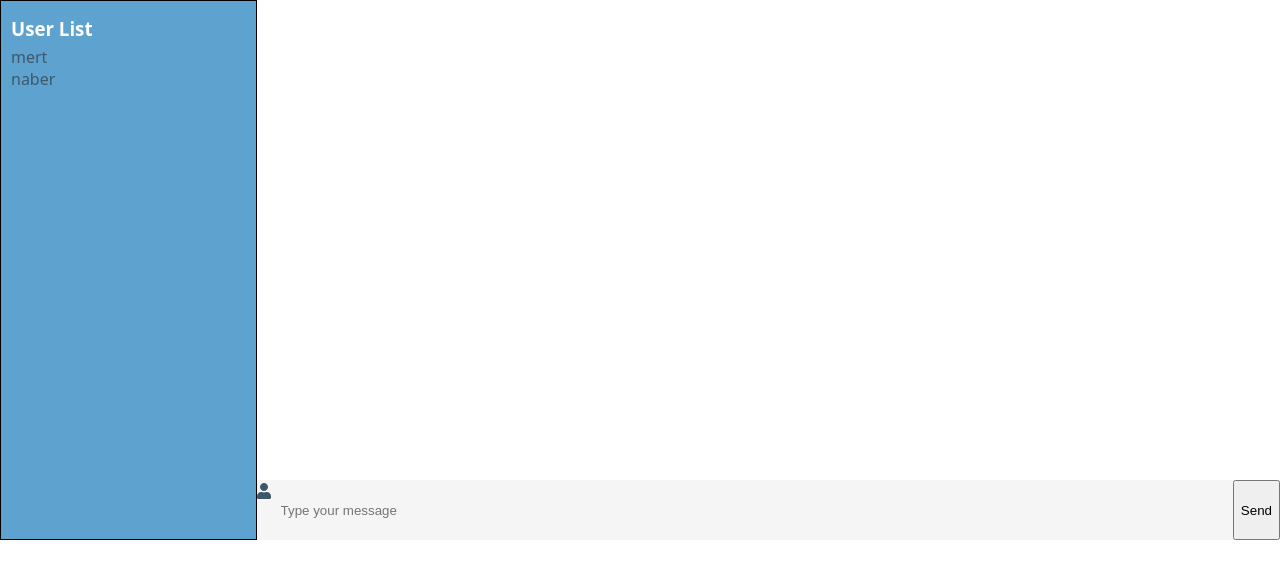
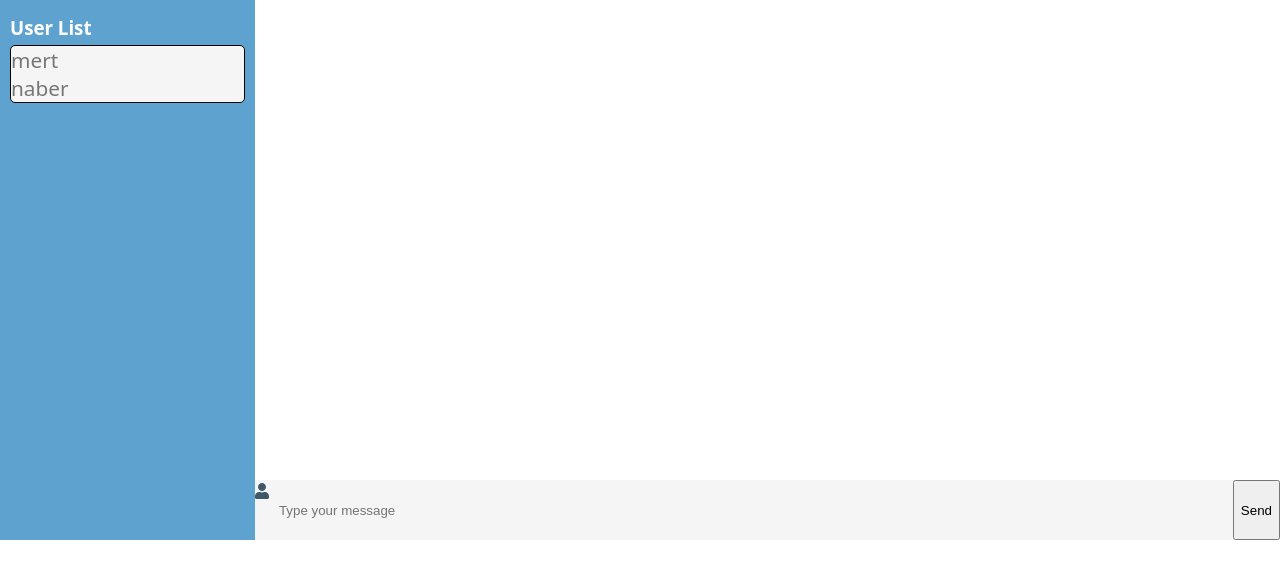
Before and after one commit to MertWithMouth/ChatUI, a React (Create React App) app in the folder my-chat/: page / in a window 1280 px wide. Both pictures are taken after typing "Sample" into the empty fields and a click on the button "Log-In". Shown: the top 578 px of the page. Built offline with nearby package versions, Linux system fonts and the light colour scheme.

Commit message:
Building some

```diff
--- a/my-chat/src/Components/DisplayMessage/DisplayMessage.css
+++ b/my-chat/src/Components/DisplayMessage/DisplayMessage.css
@@ -2,3 +2,57 @@
 
   width: 480px;
 }
+
+.message-row {
+  display: grid;
+  grid-template-columns: 70%;
+  margin-bottom: 20px;
+}
+
+.messagedata {
+  display: grid;
+}
+
+.you-message {
+  justify-content: end;
+}
+
+.you-message .messagedata {
+  justify-items: end;
+}
+
+.other-message {
+  justify-items: start;
+}
+
+.other-message .messagedata {
+  grid-template-columns: 48px 1fr;
+  grid-column-gap: 15px;
+}
+
+
+
+.userid {
+  font-size: 1.3rem;
+  color: #777;
+}
+
+.textmessage {
+  padding: 9px 14px;
+  font-size: 1.6rem;
+  margin-bottom: 5px;
+}
+
+.you-message .textmessage {
+  background: #0048AA;
+  color: #eee;
+  border: 1px solid #0048AA;
+  border-radius: 14px 14px 0 14px;
+}
+
+.other-message .textmessage {
+  background: #eee;
+  color: #111;
+  border: 1px solid #ddd;
+  border-radius: 14px 14px 14px 0;
+}
--- a/my-chat/src/Components/DisplayMessage/DisplayMessage.js
+++ b/my-chat/src/Components/DisplayMessage/DisplayMessage.js
@@ -33,7 +33,7 @@ class DisplayMessages extends Component {
         {this.props.messages.map((message,index) => {
             return(
 
-                <Message  key={index} text={message} username={this.props.username} />
+                <Message  key={index} text={message} isMymessage={message.isMymessage} username={this.props.username} />
 
 
             )
--- a/my-chat/src/Components/DisplayMessage/Message.js
+++ b/my-chat/src/Components/DisplayMessage/Message.js
@@ -4,10 +4,21 @@ import './DisplayMessage.css'
 const message =(props) => {
 
 
+  let messageClass = 'message-row';
+
+
+    if (props.isMyMessage) {
+        messageClass += ' you-message';
+    } else {
+        messageClass += ' other-message';
+
+    }
+
+
 
         return (
 
-      <div className='Message'>
+      <div className='messageClass'>
         <div className='messagedata'>
             <div className='userid'>{props.username}</div>
             <div className='textmessage'>{props.text}</div>
--- a/my-chat/src/Components/SidePanel/SidePanel.css
+++ b/my-chat/src/Components/SidePanel/SidePanel.css
@@ -1,4 +1,15 @@
-.SidePanel{
+.SidePanel {
+    box-sizing: border-box;
+    padding: 10px;
+    background-color: var(--main-color);
+    overflow: hidden;
+    height: 100%;
+  }
+
+.userPanel{
 
     border: 1px solid black;
+    background-color: whitesmoke;
+    border-radius: 5px;
+    margin: auto;
 }
--- a/my-chat/src/Components/SidePanel/SidePanel.js
+++ b/my-chat/src/Components/SidePanel/SidePanel.js
@@ -22,7 +22,7 @@ userHandler=()=>{
         return (
             <div className="SidePanel">
             <h3>User List</h3>
-
+            <div className='userPanel'>
                 {this.props.users.map((user,index) => {
             return(
 
@@ -31,6 +31,7 @@ userHandler=()=>{
 
             )
         })}
+        </div>
 
             </div>
           );
```
